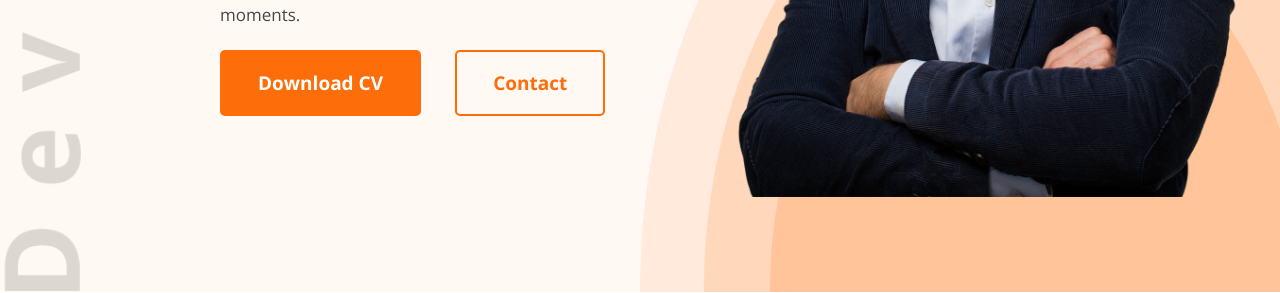
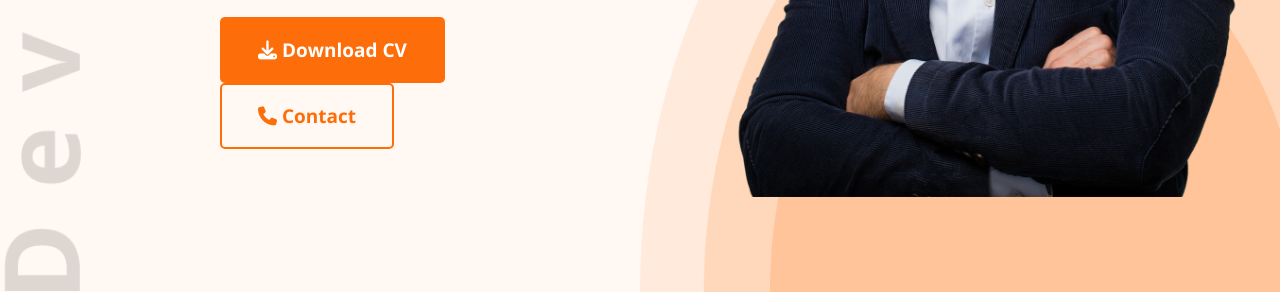
Before and after one commit to Captain-Kanak/M1-first-website, a plain HTML site: page index.html in a window 1280 px wide. Shown: the part 508-801 px from the top of the page. Drawn offline with nearby package versions, Linux system fonts and the light colour scheme; files whose address does not match are found by name.

Commit message:
icons adds & final push

```diff
--- a/index.html
+++ b/index.html
@@ -24,8 +24,10 @@
                 <h1 class="banner-title">Mary Hardy</h1>
                 <p class="banner-description text-dark-2">Shot what able cold new see hold. Friendly as an betrayed
                     formerly he. Morning because as to society behaved moments.</p>
-                <a href=""><button id="banner-btn-1" class="btn-primary">Download CV</button></a>
-                <a href=""><button id="banner-btn-2" class="btn-primary btn-secondary">Contact</button></a>
+                <a href=""><button id="banner-btn-1" class="btn-primary"><i class="fa-solid fa-download"></i> Download
+                        CV</button></a>
+                <a href=""><button id="banner-btn-2" class="btn-primary btn-secondary"><i class="fa-solid fa-phone"></i>
+                        Contact</button></a>
             </div>
             <img class="banner-img" src="images/hardy.png" alt="">
         </div>
@@ -148,14 +150,15 @@
                 </div>
             </div>
             <div class="resume-btn">
-                <button class="btn-primary">Download CV</button>
+                <button class="btn-primary"><i class="fa-solid fa-download"></i> Download CV</button>
             </div>
         </section>
     </main>
     <footer class="bg-color">
         <div class="footer-column">
             <h2 class="section-title">Lets Connect</h2>
-            <p class="footer-description">Please fill out the form on this section to contact with me or call between 9:00 A.M and 8.00 P.M ET,
+            <p class="footer-description">Please fill out the form on this section to contact with me or call between
+                9:00 A.M and 8.00 P.M ET,
                 Monday through Friday.</p>
             <div class="footer-social">
                 <a href=""><img src="images/icons/facebook.png" alt=""></a>
@@ -173,6 +176,8 @@
             </form>
         </div>
     </footer>
+
+    <script src="https://kit.fontawesome.com/8cd27d2a70.js" crossorigin="anonymous"></script>
 </body>
 
 </html>
```
